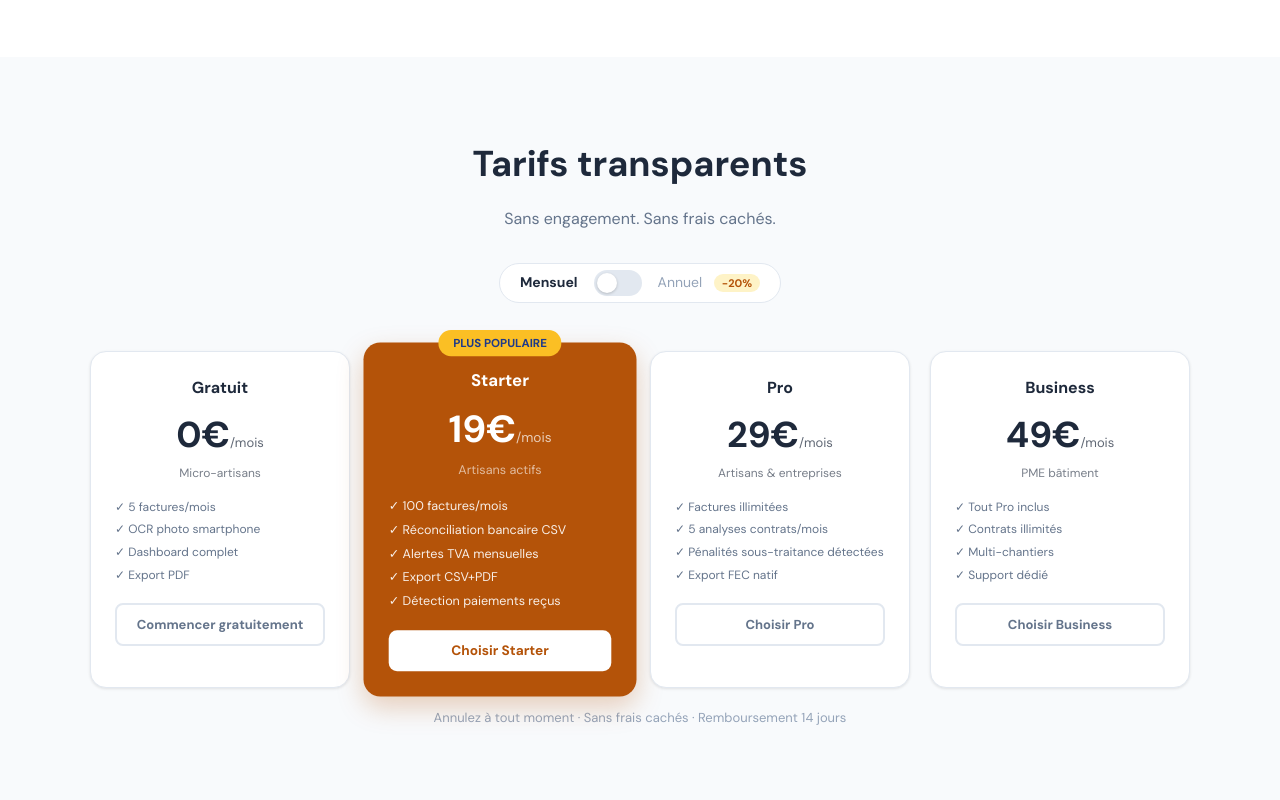
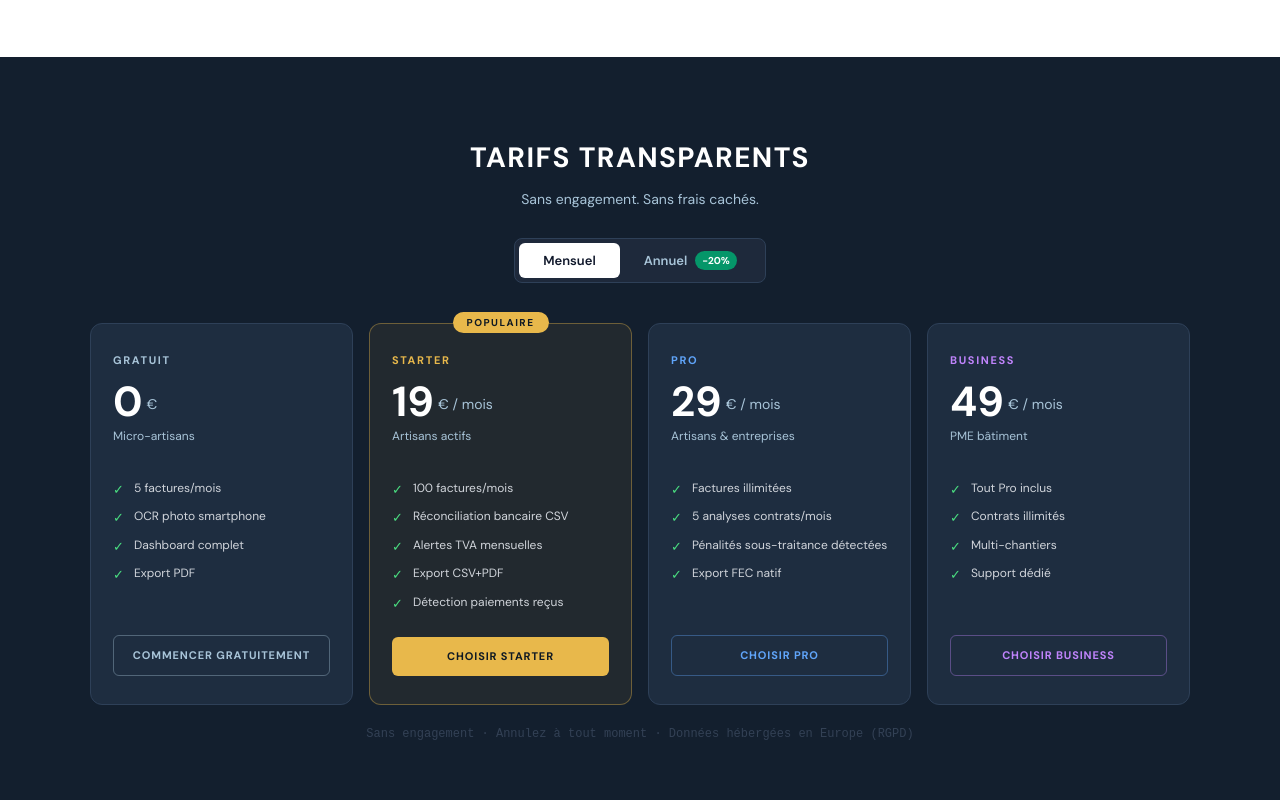
Before and after one commit to gentuar333-max/invoice-ai, a Next.js app: page /facturation-artisan in a window 1280 px wide. Shown: the part 4260-5060 px from the top of the page. Built offline with nearby package versions, Linux system fonts and the light colour scheme.

Commit message:
update PricingToggle dark navy design

```diff
--- a/components/PricingToggle.tsx
+++ b/components/PricingToggle.tsx
@@ -3,6 +3,16 @@
 import { useState } from 'react'
 
 const BASE_URL = 'https://invoiceagent.fr'
+
+const BG = '#131f2e'
+const CARD = '#1e2d40'
+const BORDER = '#2e4058'
+const GOLD = '#e8b84b'
+const TEXT = '#ffffff'
+const MUTED = '#a8c4d8'
+const PURPLE = '#c084fc'
+const BLUE = '#60a5fa'
+const GREEN = '#4ade80'
 
 type Plan = {
   name: string
@@ -15,11 +25,30 @@ type Plan = {
 }
 
 const defaultPlans: Plan[] = [
-  { name: 'Gratuit', monthly: 0, desc: 'Pour tester', items: ['5 factures/mois', '1 analyse contrat', 'Export PDF'], link: `${BASE_URL}/auth/login`, cta: 'Commencer', featured: false },
-  { name: 'Starter', monthly: 19, desc: 'TPE & Freelances', items: ['100 factures/mois', 'Réconciliation CSV', 'Alertes TVA', 'Export CSV+PDF'], link: `${BASE_URL}/checkout?plan=starter`, cta: 'Choisir Starter', featured: false },
-  { name: 'Pro', monthly: 29, desc: 'PME & Comptables', items: ['Factures illimitées', '5 analyses contrats', 'Frais cachés détectés', 'Export FEC natif'], link: `${BASE_URL}/checkout?plan=pro`, cta: 'Choisir Pro', featured: true },
-  { name: 'Business', monthly: 49, desc: 'Cabinets', items: ['Tout Pro inclus', 'Contrats illimités', 'Multi-clients', 'Support dédié'], link: `${BASE_URL}/checkout?plan=business`, cta: 'Choisir Business', featured: false },
+  {
+    name: 'Gratuit', monthly: 0, desc: 'Pour commencer sans risque',
+    items: ['5 factures fournisseurs/mois', 'Scan rapide via smartphone (OCR)', 'Suivi payé / impayé', 'Tableau de bord simple', 'Export PDF'],
+    link: `${BASE_URL}/auth/login`, cta: 'Commencer gratuitement', featured: false
+  },
+  {
+    name: 'Starter', monthly: 19, desc: 'Pour les petites entreprises qui veulent le contrôle',
+    items: ['100 factures / mois', 'Calcul automatique de la TVA', 'Réconciliation bancaire (CSV)', 'Alertes factures impayées & TVA', 'Export CSV + PDF', 'Tableau de bord complet'],
+    link: `${BASE_URL}/checkout?plan=starter`, cta: 'Choisir Starter', featured: true
+  },
+  {
+    name: 'Pro', monthly: 29, desc: 'Automatisation avancée + sécurité des contrats',
+    items: ['Factures illimitées', 'IA détecte les correspondances bancaires', 'Export FEC conforme DGFiP', 'Analyse de contrats (5/mois)', 'Détection des clauses à risque', 'Identification des frais cachés'],
+    link: `${BASE_URL}/checkout?plan=pro`, cta: 'Choisir Pro', featured: false
+  },
+  {
+    name: 'Business', monthly: 49, desc: 'Pour les entreprises sérieuses qui veulent tout contrôler',
+    items: ['Toutes les fonctionnalités Pro incluses', 'Multi-établissements simplifié', 'Analyse de contrats illimitée', 'Résumé clair en quelques secondes', 'Historique sécurisé (RGPD)', 'Accompagnement personnalisé'],
+    link: `${BASE_URL}/checkout?plan=business`, cta: 'Choisir Business', featured: false
+  },
 ]
+
+const planColors = ['#a8c4d8', GOLD, BLUE, PURPLE]
+const planNames = ['GRATUIT', 'STARTER', 'PRO', 'BUSINESS']
 
 type Props = {
   plans?: Plan[]
@@ -27,46 +56,89 @@ type Props = {
   accentBg?: string
 }
 
-export default function PricingToggle({ plans = defaultPlans, accentColor = '#2563eb', accentBg = '#dbeafe' }: Props) {
+export default function PricingToggle({ plans = defaultPlans }: Props) {
   const [annual, setAnnual] = useState(false)
 
   return (
-    <section id="tarifs" style={{ padding: '80px 20px', backgroundColor: '#f8fafc' }}>
-      <div style={{ maxWidth: '1100px', margin: '0 auto', textAlign: 'center' }}>
-        <h2 style={{ fontSize: '36px', fontWeight: 'bold', color: '#1e293b', marginBottom: '16px' }}>Tarifs transparents</h2>
-        <p style={{ color: '#64748b', marginBottom: '32px' }}>Sans engagement. Sans frais cachés.</p>
+    <section id="tarifs" style={{ padding: '80px 20px', backgroundColor: BG }}>
+      <div style={{ maxWidth: '1100px', margin: '0 auto' }}>
 
-        {/* Toggle */}
-        <div style={{ display: 'inline-flex', alignItems: 'center', gap: '16px', backgroundColor: 'white', border: '1px solid #e2e8f0', borderRadius: '40px', padding: '6px 20px', marginBottom: '48px' }}>
-          <span style={{ fontSize: '14px', color: !annual ? '#1e293b' : '#94a3b8', fontWeight: !annual ? 700 : 400 }}>Mensuel</span>
-          <div onClick={() => setAnnual(!annual)} style={{ width: '48px', height: '26px', backgroundColor: annual ? accentColor : '#e2e8f0', borderRadius: '13px', cursor: 'pointer', position: 'relative', transition: 'background 0.2s' }}>
-            <div style={{ width: '20px', height: '20px', backgroundColor: 'white', borderRadius: '50%', position: 'absolute', top: '3px', left: annual ? '25px' : '3px', transition: 'left 0.2s', boxShadow: '0 1px 3px rgba(0,0,0,0.2)' }} />
+        {/* HEADER */}
+        <div style={{ textAlign: 'center', marginBottom: '40px' }}>
+          <h2 style={{ fontSize: '28px', fontWeight: 800, color: TEXT, letterSpacing: '0.05em', textTransform: 'uppercase', marginBottom: '10px' }}>
+            Tarifs transparents
+          </h2>
+          <p style={{ color: MUTED, fontSize: '14px', marginBottom: '28px' }}>Sans engagement. Sans frais cachés.</p>
+
+          {/* TOGGLE */}
+          <div style={{ display: 'inline-flex', alignItems: 'center', gap: 0, backgroundColor: '#1e293b', borderRadius: 8, padding: 4, border: `1px solid ${BORDER}` }}>
+            <button onClick={() => setAnnual(false)} style={{ padding: '8px 24px', borderRadius: 6, border: 'none', cursor: 'pointer', fontSize: 13, fontWeight: 600, backgroundColor: !annual ? 'white' : 'transparent', color: !annual ? '#0f172a' : MUTED, transition: 'all 0.2s' }}>
+              Mensuel
+            </button>
+            <button onClick={() => setAnnual(true)} style={{ padding: '8px 24px', borderRadius: 6, border: 'none', cursor: 'pointer', fontSize: 13, fontWeight: 600, backgroundColor: annual ? 'white' : 'transparent', color: annual ? '#0f172a' : MUTED, transition: 'all 0.2s', display: 'flex', alignItems: 'center', gap: 8 }}>
+              Annuel
+              <span style={{ backgroundColor: '#059669', color: 'white', fontSize: 10, fontWeight: 700, padding: '2px 7px', borderRadius: 10 }}>-20%</span>
+            </button>
           </div>
-          <span style={{ fontSize: '14px', color: annual ? '#1e293b' : '#94a3b8', fontWeight: annual ? 700 : 400 }}>
-            Annuel <span style={{ marginLeft: '8px', backgroundColor: accentBg, color: accentColor, fontSize: '11px', fontWeight: 700, padding: '2px 8px', borderRadius: '20px' }}>-20%</span>
-          </span>
         </div>
 
-        {/* Plans */}
-        <div style={{ display: 'grid', gridTemplateColumns: 'repeat(auto-fit, minmax(220px, 1fr))', gap: '20px' }}>
-          {plans.map((plan) => {
+        {/* PLANS */}
+        <div style={{ display: 'grid', gridTemplateColumns: 'repeat(auto-fit, minmax(240px, 1fr))', gap: 16 }}>
+          {plans.map((plan, i) => {
             const price = plan.monthly === 0 ? 0 : annual ? Math.round(plan.monthly * 0.8) : plan.monthly
+            const color = planColors[i] || MUTED
+            const nameUpper = planNames[i] || plan.name.toUpperCase()
+
             return (
-              <div key={plan.name} style={{ backgroundColor: plan.featured ? accentColor : 'white', color: plan.featured ? 'white' : '#1e293b', padding: '24px', borderRadius: '16px', boxShadow: plan.featured ? `0 10px 25px ${accentColor}44` : '0 1px 3px rgba(0,0,0,0.1)', transform: plan.featured ? 'scale(1.05)' : 'none', position: 'relative', border: plan.featured ? 'none' : '1px solid #e2e8f0' }}>
-                {plan.featured && <div style={{ position: 'absolute', top: '-12px', left: '50%', transform: 'translateX(-50%)', backgroundColor: '#fbbf24', color: '#1e3a8a', padding: '4px 14px', borderRadius: '12px', fontSize: '11px', fontWeight: 'bold', whiteSpace: 'nowrap' }}>PLUS POPULAIRE</div>}
-                <h3 style={{ fontSize: '16px', fontWeight: 'bold', marginBottom: '6px' }}>{plan.name}</h3>
-                <div style={{ fontSize: '36px', fontWeight: 'bold', margin: '8px 0 2px' }}>{price}€<span style={{ fontSize: '13px', opacity: 0.7, fontWeight: 400 }}>/mois</span></div>
-                {annual && plan.monthly > 0 && <div style={{ fontSize: '11px', color: plan.featured ? 'rgba(255,255,255,0.6)' : '#94a3b8', marginBottom: '2px', textDecoration: 'line-through' }}>{plan.monthly}€/mois</div>}
-                <p style={{ fontSize: '12px', opacity: 0.6, marginBottom: '14px' }}>{plan.desc}</p>
-                <ul style={{ listStyle: 'none', padding: 0, textAlign: 'left', fontSize: '12px', lineHeight: 1.9, marginBottom: '16px' }}>
-                  {plan.items.map((item) => <li key={item} style={{ color: plan.featured ? 'rgba(255,255,255,0.9)' : '#64748b' }}>✓ {item}</li>)}
-                </ul>
-                <a href={plan.link} style={{ display: 'block', padding: '10px', backgroundColor: plan.featured ? 'white' : 'transparent', border: plan.featured ? 'none' : '2px solid #e2e8f0', borderRadius: '8px', color: plan.featured ? accentColor : '#64748b', textDecoration: 'none', fontWeight: 700, fontSize: '13px', textAlign: 'center' }}>{plan.cta}</a>
+              <div key={plan.name} style={{ backgroundColor: plan.featured ? `${GOLD}12` : CARD, border: `1px solid ${plan.featured ? GOLD + '60' : BORDER}`, borderRadius: 12, padding: '28px 22px', position: 'relative', display: 'flex', flexDirection: 'column' }}>
+
+                {plan.featured && (
+                  <div style={{ position: 'absolute', top: -12, left: '50%', transform: 'translateX(-50%)', background: GOLD, color: '#0f1923', padding: '3px 14px', borderRadius: 20, fontSize: 10, fontWeight: 800, letterSpacing: 1.5, whiteSpace: 'nowrap' }}>
+                    POPULAIRE
+                  </div>
+                )}
+
+                {/* NAME */}
+                <div style={{ fontSize: 11, fontWeight: 800, color: color, letterSpacing: '0.15em', textTransform: 'uppercase', marginBottom: 12 }}>{nameUpper}</div>
+
+                {/* PRICE */}
+                <div style={{ display: 'flex', alignItems: 'flex-end', gap: 4, marginBottom: 4 }}>
+                  <span style={{ fontSize: 42, fontWeight: 900, color: TEXT, lineHeight: 1 }}>{price}</span>
+                  <span style={{ fontSize: 14, color: MUTED, marginBottom: 8 }}>{plan.monthly > 0 ? '€ / mois' : '€'}</span>
+                </div>
+
+                {annual && plan.monthly > 0 && (
+                  <div style={{ fontSize: 11, color: '#475569', marginBottom: 4 }}>
+                    <span style={{ textDecoration: 'line-through' }}>{plan.monthly}€/mois</span>
+                    <span style={{ color: '#059669', marginLeft: 6 }}>→ économisez {(plan.monthly - price) * 12}€/an</span>
+                  </div>
+                )}
+
+                {/* DESC */}
+                <div style={{ fontSize: 12, color: MUTED, marginBottom: 20, lineHeight: 1.5, minHeight: 32 }}>{plan.desc}</div>
+
+                {/* ITEMS */}
+                <div style={{ flex: 1, display: 'flex', flexDirection: 'column', gap: 8, marginBottom: 24 }}>
+                  {plan.items.map((item) => (
+                    <div key={item} style={{ display: 'flex', gap: 10, alignItems: 'flex-start' }}>
+                      <span style={{ color: GREEN, fontSize: 13, flexShrink: 0, marginTop: 1 }}>✓</span>
+                      <span style={{ color: '#d1d5db', fontSize: 12, lineHeight: 1.5 }}>{item}</span>
+                    </div>
+                  ))}
+                </div>
+
+                {/* CTA */}
+                <a href={plan.link} style={{ display: 'block', textAlign: 'center', padding: '11px', borderRadius: 6, fontSize: 11, fontWeight: 800, textDecoration: 'none', letterSpacing: '0.08em', textTransform: 'uppercase', backgroundColor: plan.featured ? GOLD : 'transparent', color: plan.featured ? '#0f1923' : color, border: plan.featured ? 'none' : `1px solid ${color}60`, transition: 'all 0.2s' }}>
+                  {plan.cta}
+                </a>
               </div>
             )
           })}
         </div>
-        <p style={{ color: '#94a3b8', fontSize: '13px', marginTop: '20px' }}>Annulez à tout moment · Sans frais cachés · Remboursement 14 jours</p>
+
+        <p style={{ textAlign: 'center', color: '#334155', fontSize: 12, marginTop: 20, fontFamily: 'monospace' }}>
+          Sans engagement · Annulez à tout moment · Données hébergées en Europe (RGPD)
+        </p>
       </div>
     </section>
   )
```
